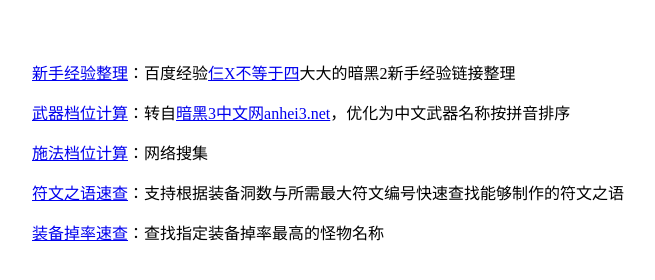
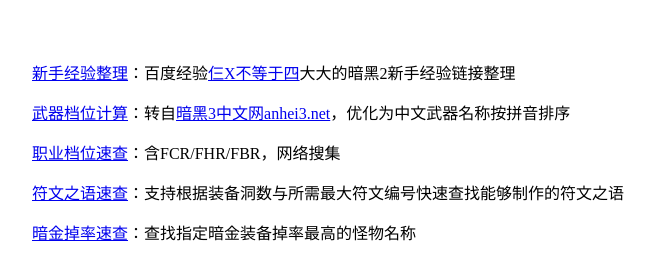
Before and after one commit to chenyu8674/Diablo2NoobTools, a plain HTML site: page index.html in a window 1280 px wide. Shown: the whole page, without its empty margins (16-671 px from the left). Drawn offline with Linux system fonts and the light colour scheme.

Commit message:
Signed-off-by: yu.chen <13681316820@163.com>

```diff
--- a/index.html
+++ b/index.html
@@ -2,6 +2,6 @@
 <br><br>
 <blockquote><a href="NoobExperience.html" target="_blank">新手经验整理</a>：百度经验<a href="https://jingyan.baidu.com/user/npublic?uid=47935502c40e33f2179cfb87" target="_blank">仨X不等于四</a>大大的暗黑2新手经验链接整理</blockquote>
 <blockquote><a href="WeaponSpeed.html" target="_blank">武器档位计算</a>：转自<a href="http://bbs.anhei2.com/diablo/wuqi_speed.html" target="_blank">暗黑3中文网anhei3.net</a>，优化为中文武器名称按拼音排序</blockquote>
-<blockquote><a href="CastSpeed.jpg" target="_blank">施法档位计算</a>：网络搜集</blockquote>
+<blockquote><a href="GearTable.html" target="_blank">职业档位速查</a>：含FCR/FHR/FBR，网络搜集</blockquote>
 <blockquote><a href="RuneWords.html" target="_blank">符文之语速查</a>：支持根据装备洞数与所需最大符文编号快速查找能够制作的符文之语</blockquote>
-<blockquote><a href="EquipDrop.html" target="_blank">装备掉率速查</a>：查找指定装备掉率最高的怪物名称</blockquote>
+<blockquote><a href="EquipDrop.html" target="_blank">暗金掉率速查</a>：查找指定暗金装备掉率最高的怪物名称</blockquote>
```
Also changed, not shown: GearTable.html (added, +7 -0 lines), CastSpeed.jpg (deleted), FBR.jpg (added), FCR.jpg (added), FHR.jpg (added), 1 other file.
